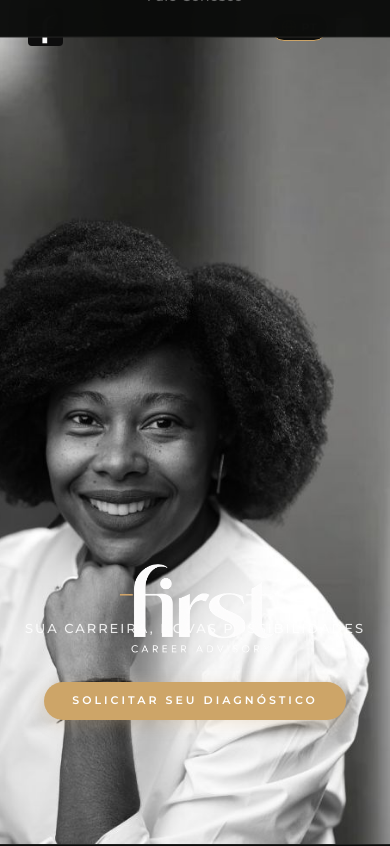
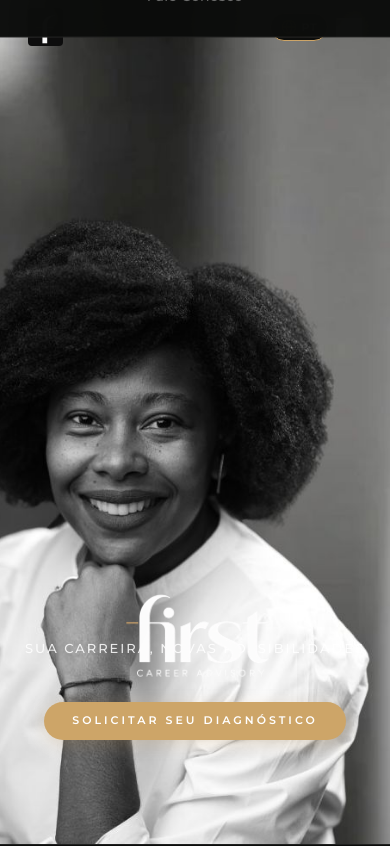
Before and after one commit to rejanesnasc/First-Career-Advisory, a React (Vite) app: page / in a window 390 px wide. Shown: the top 846 px of the page. Built offline with nearby package versions, Linux system fonts and the light colour scheme; a web font is replaced by a local one.

Commit message:
fix: ajusta altura do logo e contraste da tagline no hero mobile

```diff
--- a/src/index.css
+++ b/src/index.css
@@ -1545,14 +1545,15 @@ html, body {
     object-position: right 10% !important;
   }
   .hero-inner {
-    padding-bottom: 44px !important;
+    padding-bottom: 24px !important;
   }
   .hero-branding {
     margin-top: 0 !important;
-    margin-bottom: 12px !important;
+    margin-bottom: 10px !important;
+    text-shadow: 0 2px 12px rgba(0, 0, 0, 0.75) !important;
   }
   .hero-title-first {
-    width: 190px !important;
-    max-width: 70vw !important;
-  }
-}
+    width: 175px !important;
+    max-width: 65vw !important;
+  }
+}
```
